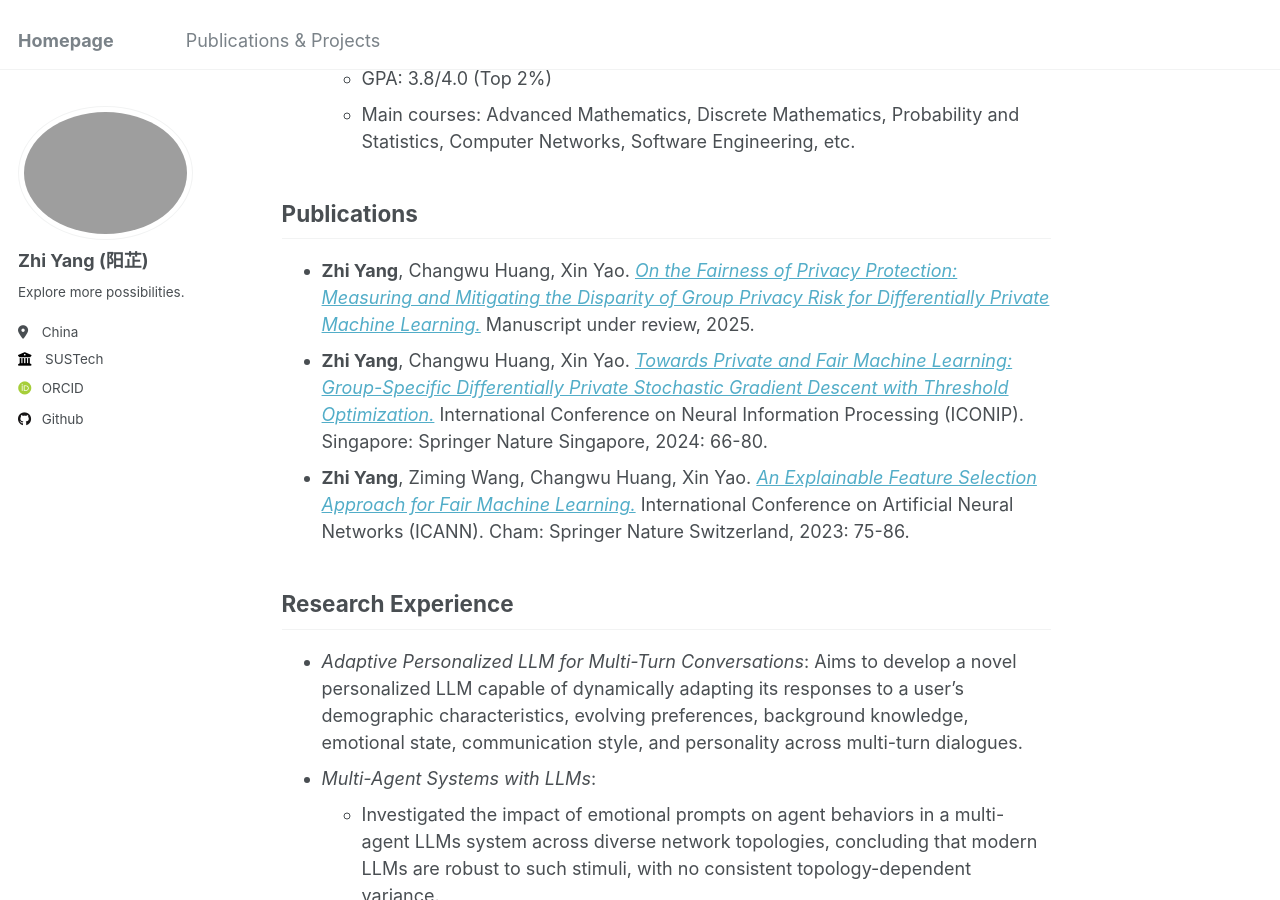
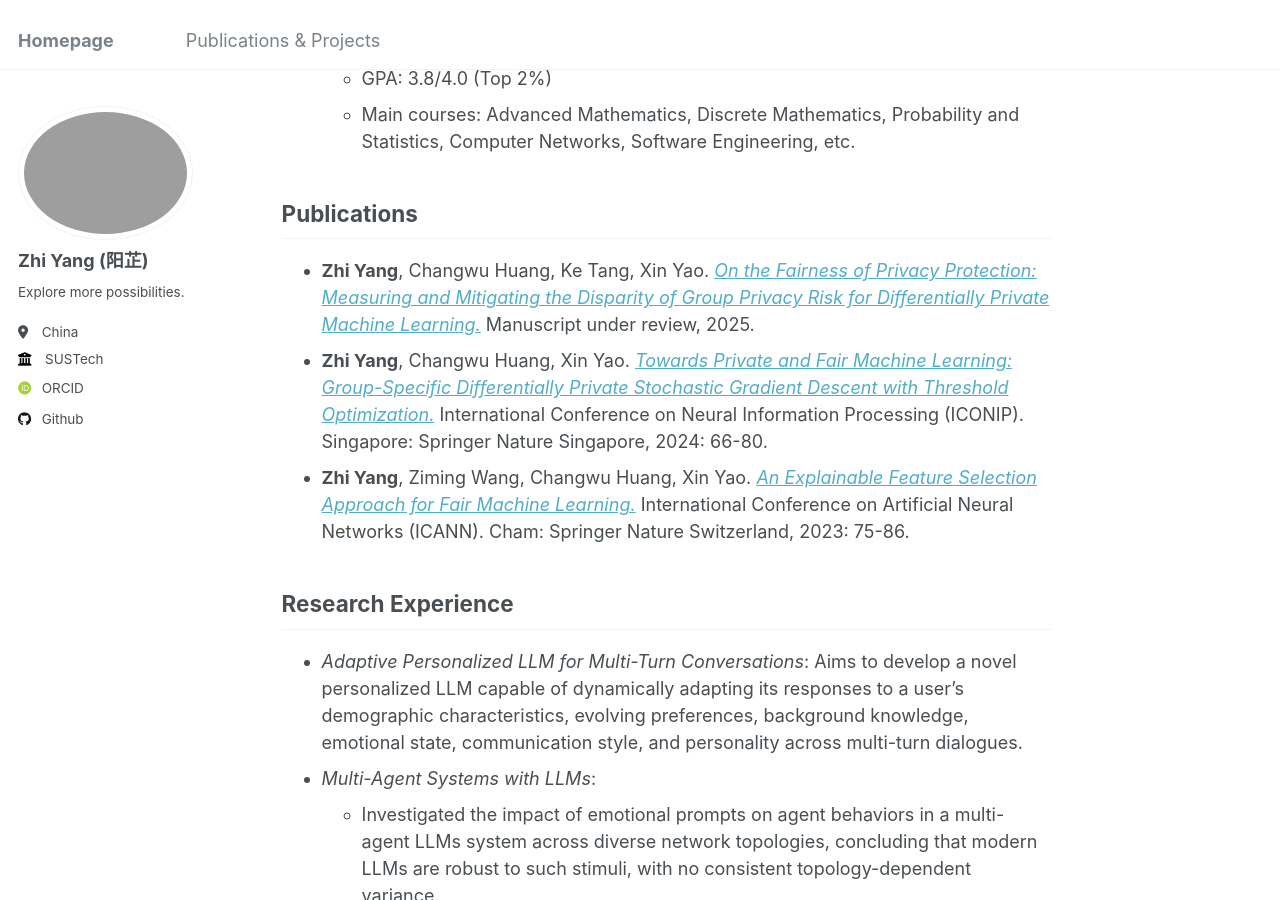
Before and after one commit to ruayz/ruayz.github.io, a Jekyll site: the page built from _pages/about.md, in a window 1280 px wide and 900 px high, scrolled down 673 px. Built offline with Jekyll 4.4.1, drawn with Linux system fonts in a browser that asks for light colours; some web fonts are replaced.

Commit message:
Update about.md

```diff
--- a/_pages/about.md
+++ b/_pages/about.md
@@ -23,7 +23,7 @@
 
 Publications
 ------
-- **Zhi Yang**, Changwu Huang, Xin Yao. [*On the Fairness of Privacy Protection: Measuring and Mitigating the Disparity of Group Privacy Risk for Differentially Private Machine Learning.*](https://ruayz.github.io/files/paper_arxiv.pdf) Manuscript under review, 2025.
+- **Zhi Yang**, Changwu Huang, Ke Tang, Xin Yao. [*On the Fairness of Privacy Protection: Measuring and Mitigating the Disparity of Group Privacy Risk for Differentially Private Machine Learning.*](https://ruayz.github.io/files/paper_arxiv.pdf) Manuscript under review, 2025.
 - **Zhi Yang**, Changwu Huang, Xin Yao. [*Towards Private and Fair Machine Learning: Group-Specific Differentially Private Stochastic Gradient Descent with Threshold Optimization.*](https://ruayz.github.io/files/paper_iconip.pdf) International Conference on Neural Information Processing (ICONIP). Singapore: Springer Nature Singapore, 2024: 66-80.
 - **Zhi Yang**, Ziming Wang, Changwu Huang, Xin Yao. [*An Explainable Feature Selection Approach for Fair Machine Learning.*](https://ruayz.github.io/files/paper_icann.pdf) International Conference on Artificial Neural Networks (ICANN). Cham: Springer Nature Switzerland, 2023: 75-86.
 
```
